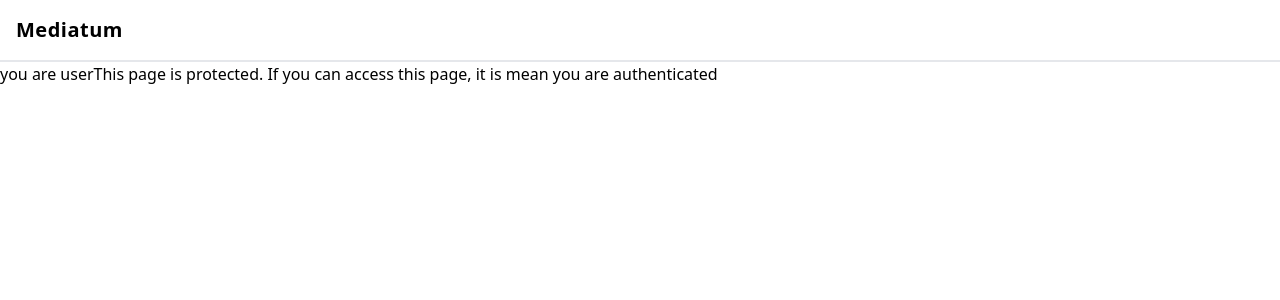
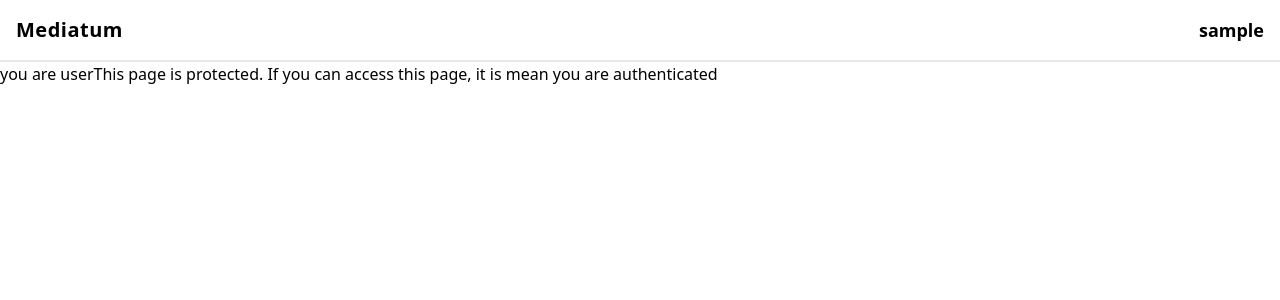
Before and after one commit to fath-nasrudin/mediatum-client-public, a React (Vite) app: page /protected in a window 1280 px wide. Shown: the top 300 px of the page. Built offline with nearby package versions, Linux system fonts and the light colour scheme; no server answers; sample sign-in values are in the browser's storage.

Commit message:
feat[auth]: Add user state

```diff
--- a/package.json
+++ b/package.json
@@ -12,6 +12,7 @@
   "dependencies": {
     "@tailwindcss/typography": "^0.5.13",
     "dompurify": "^3.1.5",
+    "jwt-decode": "^4.0.0",
     "react": "^18.3.1",
     "react-dom": "^18.3.1",
     "react-router-dom": "^6.24.0"
--- a/src/pages/Layout.jsx
+++ b/src/pages/Layout.jsx
@@ -1,11 +1,17 @@
 import { Outlet, Link } from 'react-router-dom';
+import { useAuth } from '../utilites/authentication/AuthProvider';
+
 const Header = () => {
+  const { user } = useAuth();
   return (
-    <header className="p-4 border-b-2">
-      <div className="max-w-screen-xl mx-auto">
+    <header className="p-4 border-b-2 ">
+      <div className="max-w-screen-xl mx-auto flex justify-between">
         <Link to={'/'}>
           <div className="text-xl font-bold tracking-wide">Mediatum</div>
         </Link>
+        <div className="text-lg font-semibold">
+          {user ? user.username : 'Guest'}
+        </div>
       </div>
     </header>
   );
--- a/src/utilites/authentication/AuthProvider.jsx
+++ b/src/utilites/authentication/AuthProvider.jsx
@@ -1,12 +1,15 @@
 import { useContext, createContext, useState } from 'react';
 import config from '../../config';
 import { Outlet, useNavigate } from 'react-router-dom';
+import { jwtDecode } from 'jwt-decode';
 const AuthContext = createContext();
 
-const initialUser = {
-  username: 'jondoe',
-  first_name: 'Jojon',
-  last_name: 'Doedoeng',
+const initialUser = () => {
+  const accessToken = localStorage.getItem('access_token');
+  if (accessToken) {
+    return jwtDecode(accessToken);
+  }
+  return null;
 };
 
 const AuthProvider = ({ children }) => {
@@ -37,6 +40,8 @@
       console.log('success to login');
       const result = await response.json();
 
+      console.log({ decoded: jwtDecode(result.access_token) });
+      setUser(jwtDecode(result.access_token));
       // set the access token
       localStorage.setItem('access_token', result.access_token);
       setToken(result.access_token);
```
Also changed, not shown: 1 other file (tests, documents, lock files or other folders).
